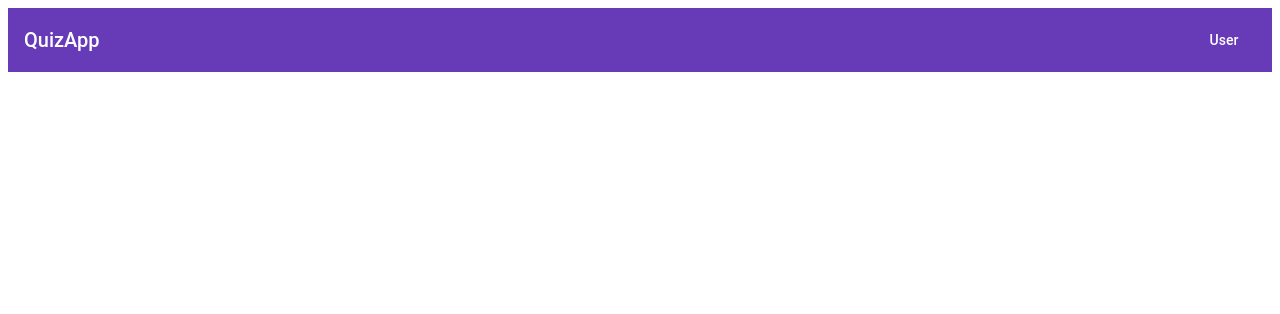
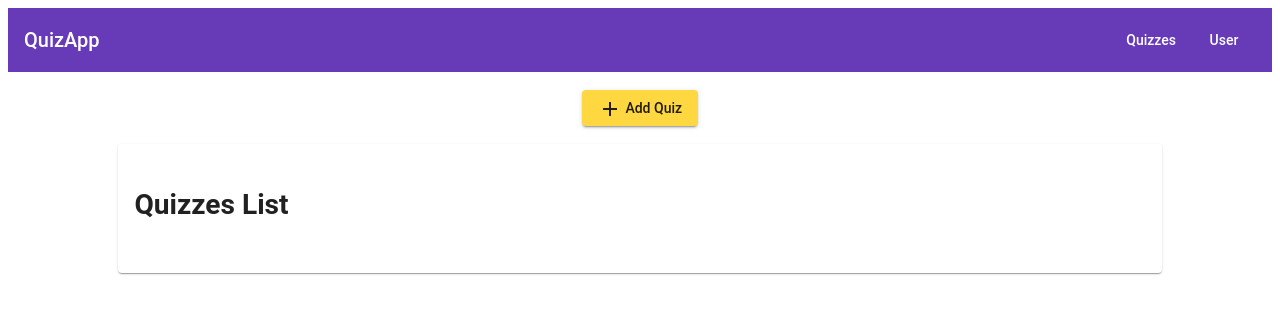
Before and after one commit to ivan1373/quizFrontend, an Angular app: page /quiz in a window 1280 px wide. Before the commit this address led to /. Shown: the top 314 px of the page. Built offline with nearby package versions, Linux system fonts and the light colour scheme.

Commit message:
changes in design, services, interceptors ...

```diff
--- a/src/app/app.module.ts
+++ b/src/app/app.module.ts
@@ -12,11 +12,16 @@ import { RouterModule, Routes } from '@angular/router';
 import { FormsModule, ReactiveFormsModule } from '@angular/forms';
 import { HomeComponent } from './home/home.component';
 import { FlexLayoutModule } from '@angular/flex-layout';
+import { HTTP_INTERCEPTORS, HttpClientModule } from '@angular/common/http';
+import { JwtInterceptor } from './interceptors/jwt.interceptor';
+import { ErrorInterceptor } from './interceptors/error.interceptor';
+import { QuizComponent } from './quiz/quiz.component';
 
 const appRoutes: Routes = [
   { path: '', component: HomeComponent},
   { path: 'login', component: LoginComponent},
-  { path: 'register', component: RegisterComponent}
+  { path: 'register', component: RegisterComponent},
+  { path: 'quiz', component: QuizComponent}
 ];
 
 @NgModule({
@@ -25,7 +30,8 @@ const appRoutes: Routes = [
     NavigationComponent,
     LoginComponent,
     RegisterComponent,
-    HomeComponent
+    HomeComponent,
+    QuizComponent
   ],
   imports: [
     BrowserModule,
@@ -35,9 +41,13 @@ const appRoutes: Routes = [
     RouterModule.forRoot(appRoutes),
     FormsModule,
     ReactiveFormsModule,
-    FlexLayoutModule
+    FlexLayoutModule,
+    HttpClientModule
   ],
-  providers: [],
+  providers: [
+    { provide: HTTP_INTERCEPTORS, useClass: JwtInterceptor, multi: true },
+    { provide: HTTP_INTERCEPTORS, useClass: ErrorInterceptor, multi: true }
+  ],
   bootstrap: [AppComponent]
 })
 export class AppModule { }
--- a/src/app/interceptors/error.interceptor.ts
+++ b/src/app/interceptors/error.interceptor.ts
@@ -2,7 +2,7 @@ import { Injectable } from '@angular/core';
 import { HttpRequest, HttpHandler, HttpEvent, HttpInterceptor } from '@angular/common/http';
 import { Observable, throwError } from 'rxjs';
 import { catchError } from 'rxjs/operators';
-/*import { AuthService } from './auth.service';
+import { AuthService } from '../services/auth.service';
 
 @Injectable()
 export class ErrorInterceptor implements HttpInterceptor {
@@ -20,4 +20,4 @@ export class ErrorInterceptor implements HttpInterceptor {
             return throwError(error);
         }))
     }
-}*/
+}
--- a/src/app/interceptors/jwt.interceptor.ts
+++ b/src/app/interceptors/jwt.interceptor.ts
@@ -1,8 +1,8 @@
 import { Injectable } from '@angular/core';
 import { HttpRequest, HttpHandler, HttpEvent, HttpInterceptor } from '@angular/common/http';
 import { Observable } from 'rxjs';
-//import { AuthService } from './auth.service';
-/*
+import { AuthService } from '../services/auth.service';
+
 @Injectable()
 export class JwtInterceptor implements HttpInterceptor {
     constructor(private authenticationService: AuthService) { }
@@ -20,4 +20,4 @@ export class JwtInterceptor implements HttpInterceptor {
 
         return next.handle(request);
     }
-}*/
+}
--- a/src/app/login/login.component.ts
+++ b/src/app/login/login.component.ts
@@ -1,6 +1,8 @@
 import { Component, OnInit } from '@angular/core';
 import { Validators, FormBuilder, FormGroup } from '@angular/forms';
 import { ActivatedRoute, Router } from '@angular/router';
+import { first } from 'rxjs/operators';
+import { AuthService } from '../services/auth.service';
 
 @Component({
   selector: 'app-login',
@@ -15,7 +17,7 @@ export class LoginComponent implements OnInit {
   constructor(private router: Router,
     private fb: FormBuilder,
     private route: ActivatedRoute,
-    /*private as: AuthService*/) { }
+    private as: AuthService) { }
 
   ngOnInit() {
     this.loginForm = this.fb.group({
@@ -40,7 +42,7 @@ export class LoginComponent implements OnInit {
   {
         console.log(this.f.email.value, this.f.password.value);
         // stop here if form is invalid
-       /* if (this.loginForm.invalid) {
+        if (this.loginForm.invalid) {
             return;
         }
 
@@ -53,7 +55,7 @@ export class LoginComponent implements OnInit {
                 },
                 error => {
                     console.log(error);
-                });*/
+                });
   }
 
 }
--- a/src/app/material/material.module.ts
+++ b/src/app/material/material.module.ts
@@ -9,6 +9,8 @@ import { MatListModule } from '@angular/material/list';
 import { MatMenuModule } from '@angular/material/menu';
 import {MatFormFieldModule} from '@angular/material/form-field';
 import {MatInputModule} from '@angular/material/input';
+import {MatCardModule} from '@angular/material/card';
+
 
 @NgModule({
   declarations: [],
@@ -23,7 +25,8 @@ import {MatInputModule} from '@angular/material/input';
     MatListModule,
     MatMenuModule,
     MatFormFieldModule,
-    MatInputModule
+    MatInputModule,
+    MatCardModule
   ]
 })
 export class MaterialModule { }
--- a/src/app/navigation/navigation.component.html
+++ b/src/app/navigation/navigation.component.html
@@ -6,8 +6,9 @@
       [opened]="(isHandset$ | async) === false">
     <mat-toolbar>Menu</mat-toolbar>
     <mat-nav-list>
-      <a mat-list-item href="#">Login</a>
-      <a mat-list-item href="#">Register</a>
+      <a *ngIf="authenticationService.currentTokenValue === null" mat-list-item routerLink="login" routerLinkActive="active">Login</a>
+      <a *ngIf="authenticationService.currentTokenValue === null" mat-list-item routerLink="register" routerLinkActive="active">Register</a>
+      <a *ngIf="authenticationService.currentTokenValue !== null" (click)="logoutUser()" mat-list-item>Logout</a>
     </mat-nav-list>
   </mat-sidenav>
   <mat-sidenav-content>
@@ -23,11 +24,12 @@
       <span routerLink="" routerLinkActive="active">QuizApp</span>
 
       <span class="example-spacer"></span>
-
+      <button mat-button routerLink="quiz" routerLinkActive="active">Quizzes</button>
       <button mat-button *ngIf="displayUserMenu$ | async" [matMenuTriggerFor]="animals">User</button>
       <mat-menu #animals="matMenu">
-      <button mat-menu-item routerLink="login" routerLinkActive="active">Login</button>
-      <button mat-menu-item routerLink="register" routerLinkActive="active">Register</button>
+      <button *ngIf="authenticationService.currentTokenValue === null" mat-menu-item routerLink="login" routerLinkActive="active">Login</button>
+      <button *ngIf="authenticationService.currentTokenValue === null" mat-menu-item routerLink="register" routerLinkActive="active">Register</button>
+      <button *ngIf="authenticationService.currentTokenValue !== null" mat-menu-item (click)="logoutUser()">Logout</button>
       </mat-menu>
     </mat-toolbar>
     <!-- Add Content Here -->
--- a/src/app/navigation/navigation.component.ts
+++ b/src/app/navigation/navigation.component.ts
@@ -2,6 +2,8 @@ import { Component } from '@angular/core';
 import { BreakpointObserver, Breakpoints } from '@angular/cdk/layout';
 import { Observable } from 'rxjs';
 import { map, share } from 'rxjs/operators';
+import { AuthService } from '../services/auth.service';
+import { Router } from '@angular/router';
 
 @Component({
   selector: 'app-navigation',
@@ -21,6 +23,13 @@ export class NavigationComponent {
     share()
   )
 
-  constructor(private breakpointObserver: BreakpointObserver) {}
+  constructor(private breakpointObserver: BreakpointObserver, private router: Router,
+    public authenticationService: AuthService) {}
+
+  logoutUser() {
+    this.authenticationService.logout();
+    this.router.navigate(['/login']);
+
+  }
 
 }
--- /dev/null
+++ b/src/app/quiz/quiz.component.css
@@ -0,0 +1,3 @@
+.card {
+    min-width: 80%;
+  }
--- /dev/null
+++ b/src/app/quiz/quiz.component.html
@@ -0,0 +1,25 @@
+<div>
+    <br>
+      <div class="container">
+          <div class="container">
+            <div fxLayout="column" fxLayoutGap="20px" fxLayout.gt-md="row"  fxLayoutAlign="space-around center" class="content">
+                <div class="blocks">
+                    <button button="submit" mat-raised-button color="accent">
+                        <mat-icon>add</mat-icon> Add Quiz
+                    </button>
+                </div>
+          </div>
+      </div>
+    <br>
+    <div fxLayout="row" fxLayoutAlign="center center" class="content">
+        <mat-card class="card" >
+          <mat-card-title fxLayout.gt-xs="row" fxLayout.xs="column">
+            <h3>Quizzes List</h3>
+          </mat-card-title>
+          <mat-card-content>
+
+          </mat-card-content>
+        </mat-card>
+      </div>
+    </div>
+</div>
--- /dev/null
+++ b/src/app/quiz/quiz.component.ts
@@ -0,0 +1,15 @@
+import { Component, OnInit } from '@angular/core';
+
+@Component({
+  selector: 'app-quiz',
+  templateUrl: './quiz.component.html',
+  styleUrls: ['./quiz.component.css']
+})
+export class QuizComponent implements OnInit {
+
+  constructor() { }
+
+  ngOnInit() {
+  }
+
+}
--- a/src/app/services/auth.service.ts
+++ b/src/app/services/auth.service.ts
@@ -3,13 +3,14 @@ import { Token } from '../model/token';
 import { BehaviorSubject, Observable } from 'rxjs';
 import { HttpClient } from '@angular/common/http';
 import { User } from '../model/user';
+import { map } from 'rxjs/operators';
 
 @Injectable({
   providedIn: 'root'
 })
 export class AuthService {
 
-  ROOT_URL = 'https://angularnote.herokuapp.com/api/v1';
+  ROOT_URL = 'http://127.0.0.1:8000/api/v1';
   private currentTokenSubject: BehaviorSubject<Token>;
 
 
```
Also changed, not shown: src/app/services/quiz.service.ts (added, +38 -0 lines), 2 other files (tests, documents, lock files or other folders).
